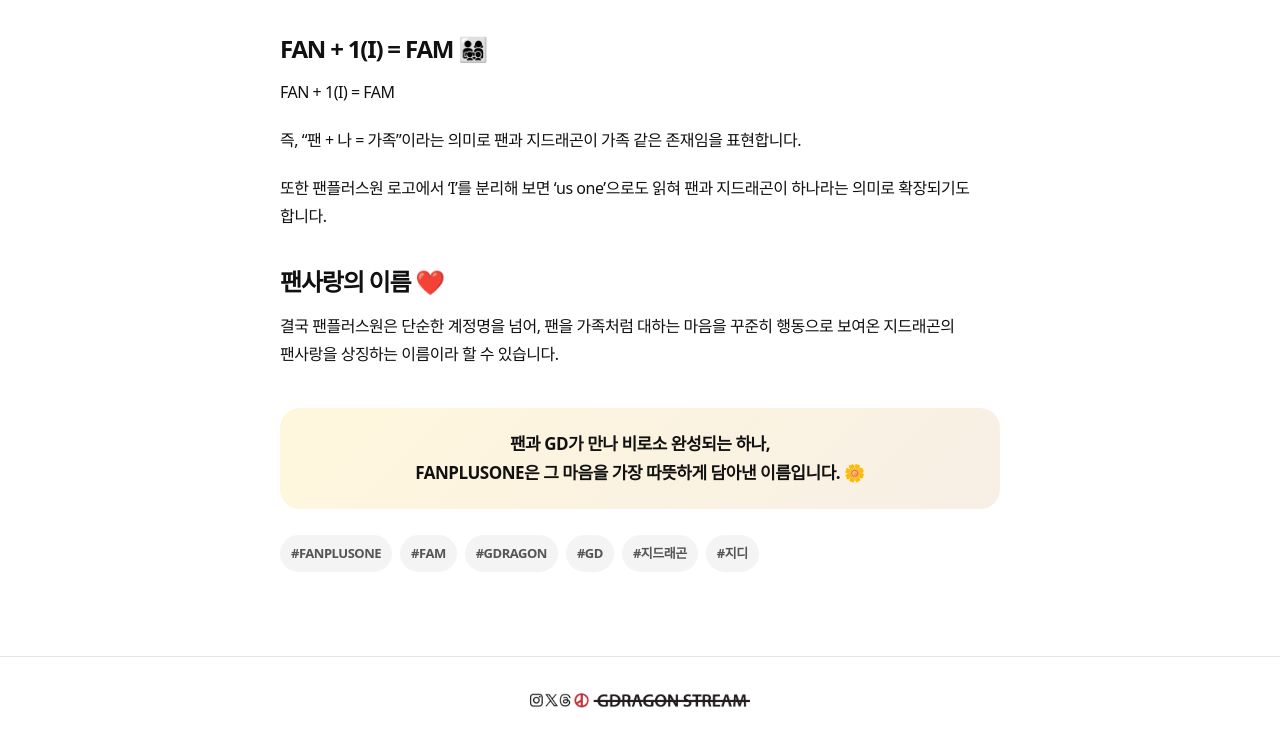
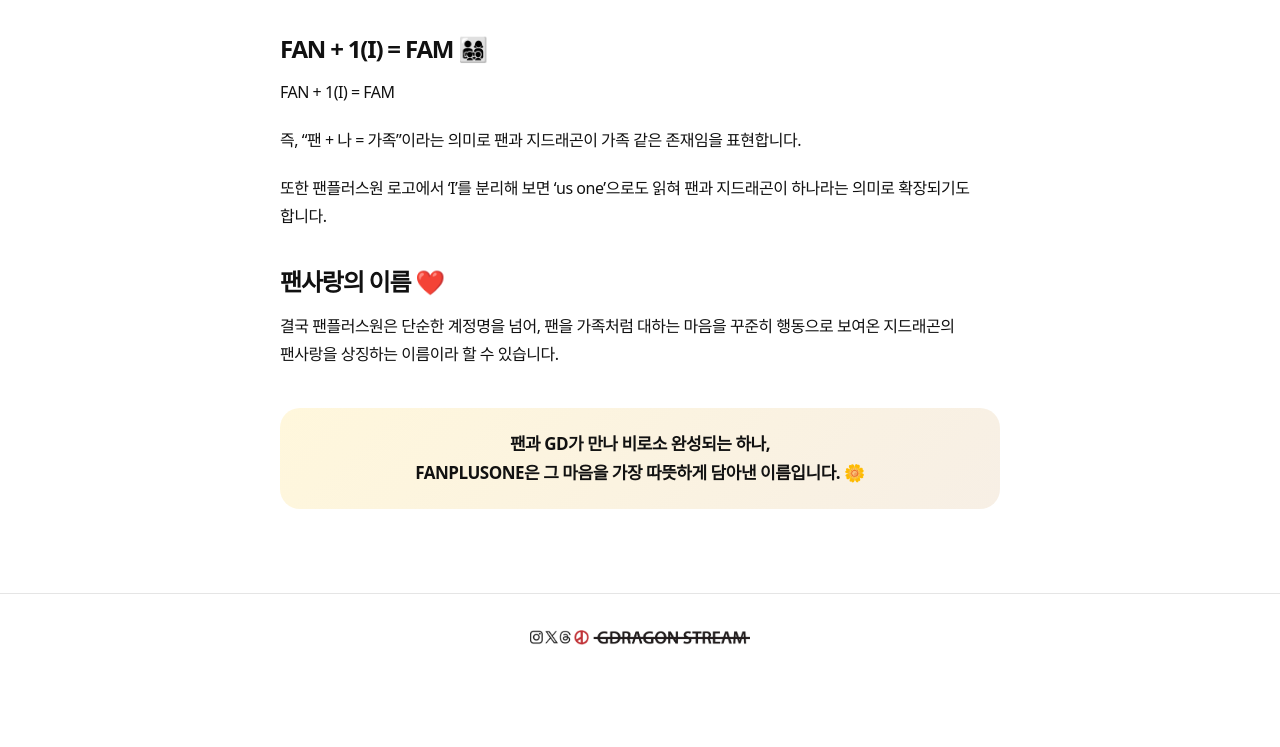
Before and after one commit to gdragonstream0818-arch/gdstream, a plain HTML site: page archive/archiving/fanplusone/index.html in a window 1280 px wide. Shown: the part 1299-2046 px from the top of the page. After the commit the page ends 1983 px from the top, so only its background shows below. Drawn offline with Linux system fonts and the light colour scheme.

Commit message:
Update index.html

```diff
--- a/archive/archiving/fanplusone/index.html
+++ b/archive/archiving/fanplusone/index.html
@@ -96,16 +96,6 @@
               팬과 GD가 만나 비로소 완성되는 하나,<br>
               FANPLUSONE은 그 마음을 가장 따뜻하게 담아낸 이름입니다. 🌼
             </p>
-          </div>
-
-          <div class="archiveTags" aria-label="해시태그">
-            <span>#FANPLUSONE</span>
-            <span>#FAM</span>
-            <span>#GDRAGON</span>
-            <span>#GD</span>
-            <span>#지드래곤</span>
-            <span>#지디</span>
-          </div>
         </section>
 
       </div>
```
